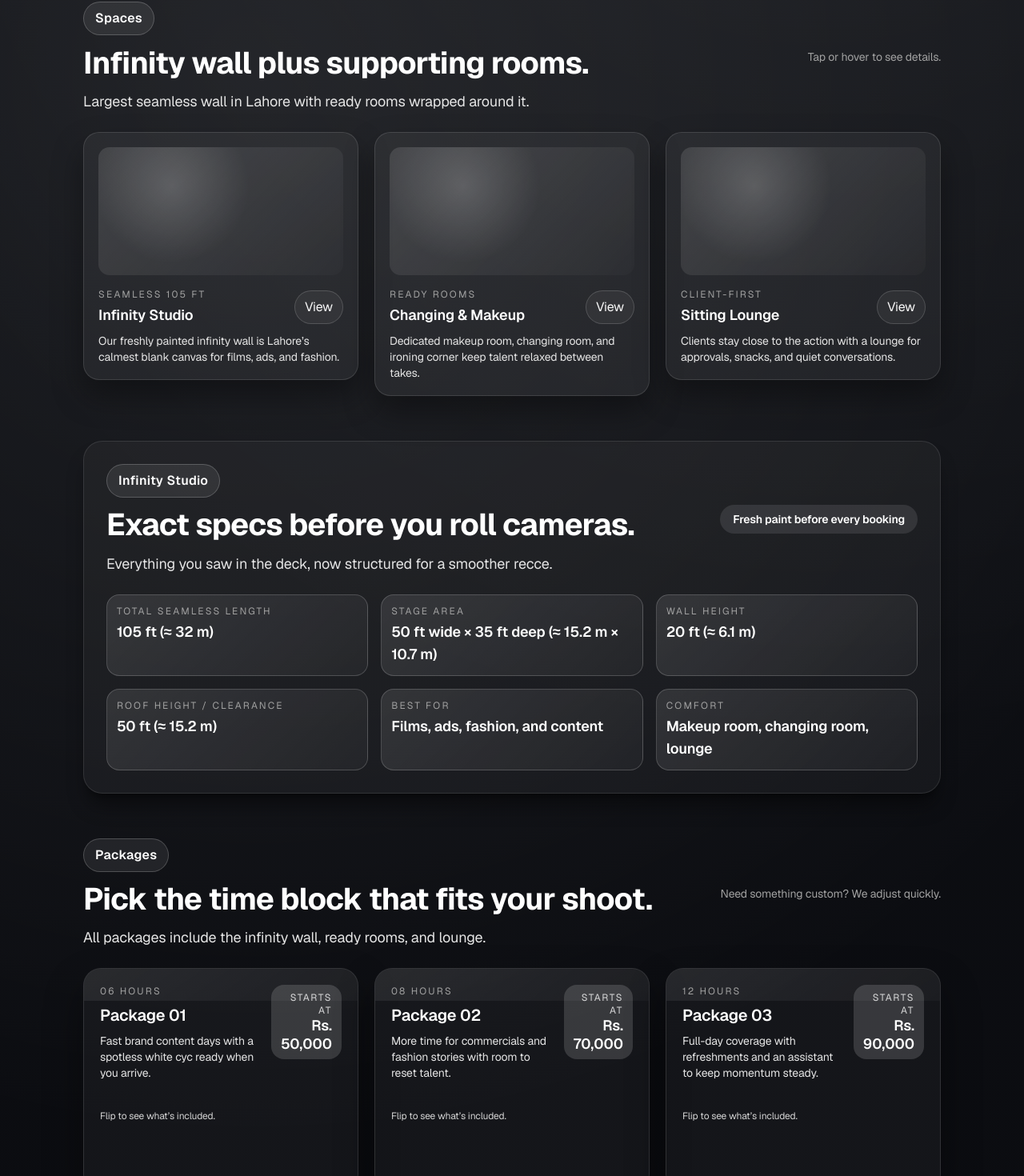
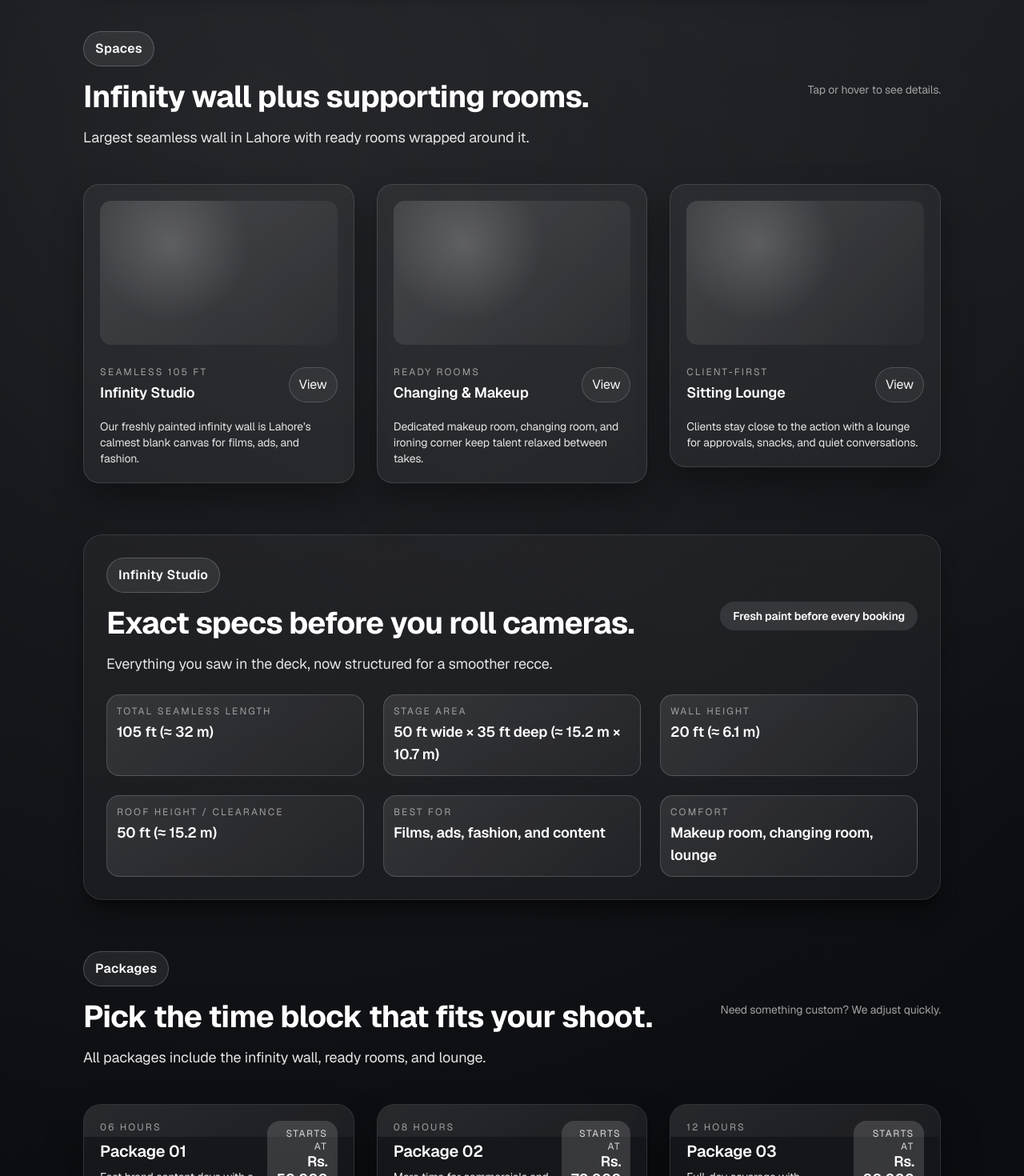
Before and after one commit to HusnainYusufi/sunday-studio, a Next.js app: page / in a window 1280 px wide. Shown: the part 868-2338 px from the top of the page at 80% size. Built offline with nearby package versions, Linux system fonts and the light colour scheme.

Commit message:
Improve spacing and card layout

```diff
--- a/app/globals.css
+++ b/app/globals.css
@@ -19,6 +19,7 @@ body {
   font-family: var(--font-geist-sans), "Inter", system-ui, -apple-system, sans-serif;
   margin: 0;
   letter-spacing: -0.01em;
+  line-height: 1.65;
   overflow-x: hidden;
   scroll-behavior: smooth;
   cursor: none;
@@ -47,6 +48,9 @@ main {
 .section-shell {
   position: relative;
   z-index: 2;
+  display: flex;
+  flex-direction: column;
+  gap: 1.25rem;
 }
 
 .section-title {
@@ -214,7 +218,10 @@ main {
   border-radius: 20px;
   border: 1px solid rgba(255, 255, 255, 0.12);
   background: rgba(255, 255, 255, 0.05);
-  padding: 18px;
+  padding: 20px;
+  display: flex;
+  flex-direction: column;
+  gap: 10px;
   box-shadow: 0 20px 38px rgba(0, 0, 0, 0.35);
   transition: border-color 0.2s ease, transform 0.2s ease;
 }
@@ -227,7 +234,7 @@ main {
 }
 
 .space-visual {
-  height: 160px;
+  height: 180px;
   border-radius: 14px;
   background: linear-gradient(135deg, rgba(255, 255, 255, 0.12), rgba(255, 255, 255, 0.02));
   position: relative;
@@ -244,6 +251,11 @@ main {
 
 .package-card {
   min-height: 220px;
+}
+
+.card-stack {
+  display: grid;
+  gap: 14px;
 }
 
 .package-flip {
@@ -312,9 +324,13 @@ main {
 
 @media (min-width: 900px) {
   .contact-card {
-    grid-template-columns: 1.1fr 0.9fr;
+    grid-template-columns: repeat(auto-fit, minmax(320px, 1fr));
     align-items: start;
   }
+}
+
+.contact-card > * {
+  height: 100%;
 }
 
 .fact-card-strong {
--- a/app/page.tsx
+++ b/app/page.tsx
@@ -272,7 +272,7 @@ export default function Home() {
         Get a quote on WhatsApp
       </a>
 
-      <div className="relative z-10 mx-auto max-w-6xl px-5 pb-16 pt-8 sm:px-8 lg:px-10 lg:pt-12">
+      <div className="relative z-10 mx-auto flex max-w-6xl flex-col gap-16 px-5 pb-16 pt-8 sm:px-8 lg:px-10 lg:pt-12">
         <header className="flex items-center justify-between rounded-full border border-white/10 bg-white/5 px-5 py-3 shadow-sm backdrop-blur">
           <div className="flex items-center gap-3">
             <span className="flex h-10 w-10 items-center justify-center rounded-2xl bg-white/15 text-sm font-semibold text-black">
@@ -297,7 +297,7 @@ export default function Home() {
           </nav>
         </header>
 
-        <section className="section-shell mt-10">
+        <section className="section-shell">
           <div className="grid gap-10 rounded-3xl border border-white/10 bg-white/[0.04] p-7 shadow-xl shadow-black/40 md:grid-cols-[1.15fr_0.85fr]">
             <div className="flex flex-col gap-6">
               <span className="pill">Minimal, calm, camera-ready</span>
@@ -383,7 +383,7 @@ export default function Home() {
           </div>
         </section>
 
-        <section id="spaces" className="section-shell mt-14">
+        <section id="spaces" className="section-shell">
           <div className="flex flex-col gap-3 md:flex-row md:items-center md:justify-between">
             <div>
               <p className="pill">Spaces</p>
@@ -393,7 +393,7 @@ export default function Home() {
             <p className="text-sm text-neutral-400">Tap or hover to see details.</p>
           </div>
 
-          <div className="mt-6 grid gap-5 sm:grid-cols-3">
+          <div className="mt-6 grid gap-7 sm:grid-cols-3">
             {spaces.map((space) => (
               <TiltCard key={space.title} className="h-full">
                 <div className="space-card" data-cursor="accent">
@@ -412,7 +412,7 @@ export default function Home() {
           </div>
           </section>
 
-        <section className="section-shell mt-14">
+          <section className="section-shell">
             <div className="rounded-3xl border border-white/10 bg-white/[0.04] p-7 shadow-xl shadow-black/40">
             <div className="flex flex-col gap-3 md:flex-row md:items-center md:justify-between">
               <div>
@@ -423,7 +423,7 @@ export default function Home() {
               <div className="rounded-full bg-white/10 px-4 py-2 text-sm font-semibold text-white">Fresh paint before every booking</div>
             </div>
 
-            <div className="mt-6 grid gap-4 md:grid-cols-2 lg:grid-cols-3">
+            <div className="mt-6 grid gap-6 md:grid-cols-2 lg:grid-cols-3">
               {[
                 { label: "Total Seamless Length", value: "105 ft (≈ 32 m)" },
                 { label: "Stage Area", value: "50 ft wide × 35 ft deep (≈ 15.2 m × 10.7 m)" },
@@ -441,7 +441,7 @@ export default function Home() {
           </div>
         </section>
 
-        <section id="packages" className="section-shell mt-14">
+        <section id="packages" className="section-shell">
           <div className="flex flex-col gap-3 md:flex-row md:items-center md:justify-between">
             <div>
               <p className="pill">Packages</p>
@@ -451,7 +451,7 @@ export default function Home() {
             <p className="text-sm text-neutral-400">Need something custom? We adjust quickly.</p>
           </div>
 
-          <div className="mt-6 grid gap-5 lg:grid-cols-3">
+          <div className="mt-6 grid gap-7 lg:grid-cols-3">
             {packages.map((tier) => (
               <div key={tier.title} className="h-full">
                 <div className="package-flip" data-cursor="accent" tabIndex={0}>
@@ -504,7 +504,7 @@ export default function Home() {
           </p>
         </section>
 
-        <section className="section-shell mt-14">
+        <section className="section-shell">
           <div className="rounded-3xl border border-white/10 bg-white/[0.04] p-7 shadow-xl shadow-black/40">
             <div className="flex flex-col gap-3 md:flex-row md:items-center md:justify-between">
               <div>
@@ -517,7 +517,7 @@ export default function Home() {
               </a>
             </div>
 
-            <div className="mt-6 grid gap-4 md:grid-cols-3">
+            <div className="mt-6 grid gap-6 md:grid-cols-3">
               {steps.map((step, idx) => (
                 <div key={step.title} className="step-card">
                   <div className="flex h-10 w-10 items-center justify-center rounded-full bg-white/15 text-sm font-semibold text-white">
@@ -531,7 +531,7 @@ export default function Home() {
           </div>
         </section>
 
-        <section id="contact" className="section-shell mt-14">
+        <section id="contact" className="section-shell">
           <div className="contact-card">
             <div>
               <p className="pill">Book time</p>
@@ -556,7 +556,7 @@ export default function Home() {
               </div>
             </div>
 
-            <div className="grid gap-4">
+            <div className="card-stack">
               <div className="rounded-2xl border border-white/10 bg-white/[0.04] p-6 shadow-inner shadow-black/40">
                 <div className="flex items-center justify-between text-sm text-neutral-300">
                   <span>Availability</span>
@@ -663,7 +663,7 @@ export default function Home() {
           </div>
           </section>
 
-        <section className="section-shell mt-14">
+          <section className="section-shell">
             <div className="rounded-3xl border border-white/10 bg-white/[0.04] p-7 shadow-xl shadow-black/40">
               <div className="flex flex-col gap-3 md:flex-row md:items-center md:justify-between">
                 <div>
```
Lines whose indentation alone changed are shown as unchanged.
